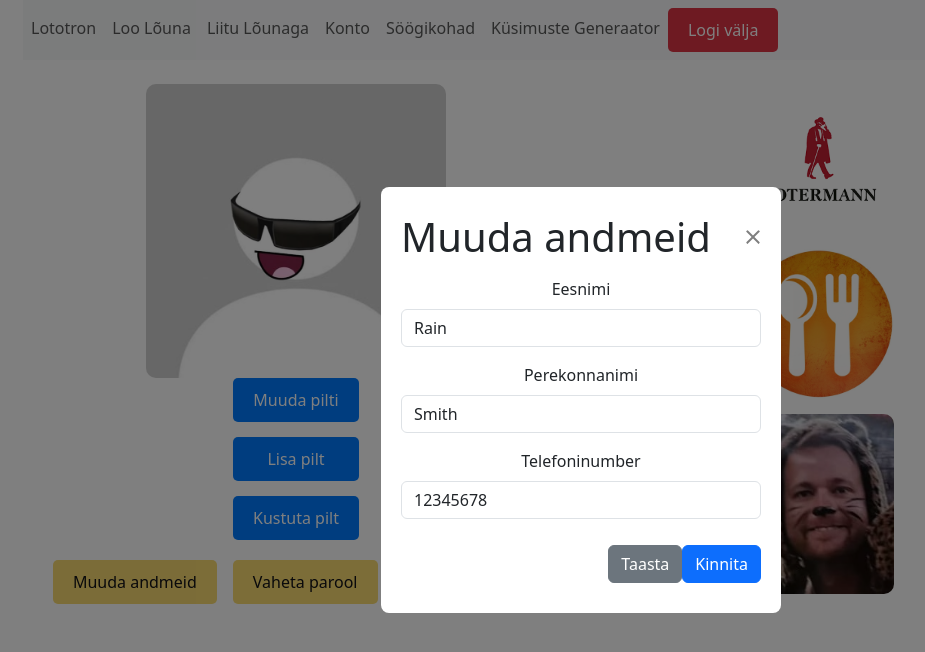
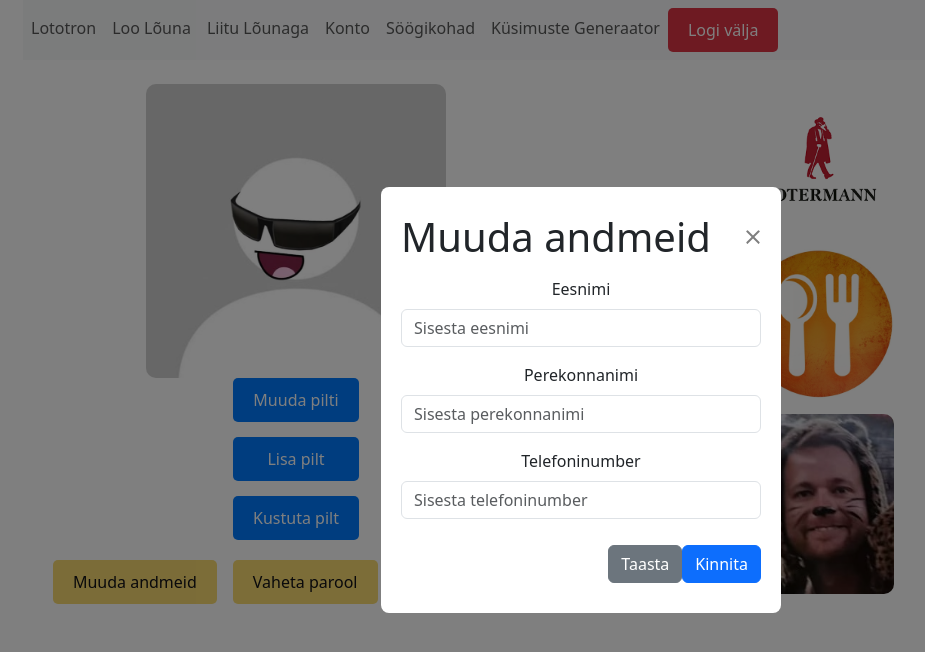
Before and after one commit to StellaTimmer/lototronfront, a Vue app: page /account in a window 1280 px wide. Both pictures are taken after a click on the button "Muuda andmeid". Shown: the top 652 px of the page, without its empty margins (59-984 px from the left). Built offline with nearby package versions, Linux system fonts and the light colour scheme; no server answers.

Commit message:
12.03 JoinLunchView.vue

```diff
--- a/src/App.vue
+++ b/src/App.vue
@@ -2,7 +2,7 @@
 
   <div>
     <nav>
-      <MainMenu v-if="isLoggedIn" @logout="handleLogout" />
+      <MainMenu v-if="isLoggedIn" @logout="handleLogout"/>
       <router-view @login="handleLogin"/>
     </nav>
 
--- a/src/components/modal/ChangeDataModal.vue
+++ b/src/components/modal/ChangeDataModal.vue
@@ -10,10 +10,12 @@
           <form @submit.prevent="handleSubmit">
             <div class="mb-3">
               <label for="firstName" class="form-label">Eesnimi</label>
+<!--              <input type="text" :value="currentUserData.firstName" @input="$emit('event-firstName-changed', $event.target.value)">-->
               <input
                   type="text"
                   id="firstName"
-                  v-model="updatedData.firstName"
+                  :value="currentUserData.firstName"
+                  @input="$emit('event-firstName-changed', $event.target.value)"
                   class="form-control"
                   placeholder="Sisesta eesnimi"
               />
@@ -23,7 +25,8 @@
               <input
                   type="text"
                   id="lastName"
-                  v-model="updatedData.lastName"
+                  :value="currentUserData.lastName"
+                  @input="$emit('event-lastName-changed', $event.target.value)"
                   class="form-control"
                   placeholder="Sisesta perekonnanimi"
               />
@@ -33,7 +36,8 @@
               <input
                   type="text"
                   id="phone"
-                  v-model="updatedData.phone"
+                  :value="currentUserData.phoneNumber"
+                  @input="$emit('event-phoneNumber-changed', $event.target.value)"
                   class="form-control"
                   placeholder="Sisesta telefoninumber"
               />
@@ -41,7 +45,7 @@
 
             <div class="modal-footer">
               <button type="button" class="btn btn-secondary" @click="handleReset">Taasta</button>
-              <button type="submit" class="btn btn-primary">Kinnita</button>
+              <button type="submit" class="btn btn-primary" @click="handleSubmit">Kinnita</button>
             </div>
           </form>
         </div>
@@ -51,26 +55,23 @@
 </template>
 
 <script>
+
 export default {
   name: "ChangeDataModal",
   props: {
     isModalOpen: Boolean,
     currentUserData: Object,
   },
-  data() {
-    return {
-      updatedData: { ...this.currentUserData },
-    };
-  },
   methods: {
 
-    handleSubmit() {
-      this.$emit("submit", this.updatedData);
-      this.$emit("close");
+     handleSubmit() {
+      this.$emit("event-update-profile");
     },
 
     handleReset() {
-      this.updatedData = { ...this.currentUserData };
+      this.$emit('event-firstName-changed', "")
+      this.$emit('event-lastName-changed', "")
+      this.$emit('event-phoneNumber-changed', "")
     },
   },
 };
--- /dev/null
+++ b/src/services/ProfileService.js
@@ -0,0 +1,12 @@
+import axios from "axios";
+
+export default {
+    sendGetProfileRequest(userId) {
+        return axios.get('/profile', {
+                params: {
+                    userId: userId
+                }
+            }
+        );
+    },
+}
--- a/src/views/AccountView.vue
+++ b/src/views/AccountView.vue
@@ -4,7 +4,8 @@
     <div class="row">
       <div class="col">
         <nav class="navbar navbar-expand-lg navbar-light bg-light">
-          <button class="navbar-toggler" type="button" data-toggle="collapse" data-target="#navbarNav" aria-controls="navbarNav" aria-expanded="false" aria-label="Toggle navigation">
+          <button class="navbar-toggler" type="button" data-toggle="collapse" data-target="#navbarNav"
+                  aria-controls="navbarNav" aria-expanded="false" aria-label="Toggle navigation">
             <span class="navbar-toggler-icon"></span>
           </button>
           <div class="collapse navbar-collapse" id="navbarNav">
@@ -38,7 +39,7 @@
 
     <div class="row my-4">
       <div class="col-md-6">
-        <ProfileImage />
+        <ProfileImage/>
         <button @click="isEditProfileModal = true" class="action-button yellow me-3">Muuda andmeid</button>
         <button @click="openChangePasswordModal" class="action-button yellow me-3">Vaheta parool</button>
         <button @click="isDeleteAccountModal = true" class="action-button delete-button">Kustuta konto</button>
@@ -69,7 +70,10 @@
     <ChangeDataModal
         :isModalOpen="isEditProfileModal"
         :currentUserData="userData"
-        @submit="updateUserData"
+        @event-firstName-changed="setUserDataFirstName"
+        @event-lastName-changed="setUserDataLastName"
+        @event-phoneNumber-changed="setUserDataPhoneNumber"
+        @event-update-profile="updateUserData"
         @close="closeModal"
     />
     <DeleteAccountModal
@@ -87,6 +91,7 @@ import ChangeDataModal from "@/components/modal/ChangeDataModal.vue";
 import ChangePasswordModal from "@/components/modal/ChangePasswordModal.vue";
 import DeleteAccountModal from "@/components/modal/DeleteAccountModal.vue";
 import NavigationService from "@/services/NavigationService";
+import ProfileService from "@/services/ProfileService";
 
 export default {
   name: "AccountView",
@@ -98,17 +103,43 @@ export default {
   },
   data() {
     return {
+      userId: Number(sessionStorage.getItem('userId')),
+
       userData: {
-        firstName: "Rain",
-        lastName: "Smith",
-        phone: "12345678",
+        firstName: '',
+        lastName: '',
+        phoneNumber: '',
       },
+
       isEditProfileModal: false,
       isChangePasswordModal: false,
       isDeleteAccountModal: false,
     };
   },
   methods: {
+    setUserDataFirstName(firstName) {
+      this.userData.firstName = firstName
+    },
+
+    setUserDataLastName(lastName) {
+      this.userData.lastName = lastName
+    },
+
+    setUserDataPhoneNumber(phoneNumber) {
+      this.userData.phoneNumber = phoneNumber
+    },
+
+
+    handleGetUserDataResponse(response) {
+      return this.userData = response.data;
+    },
+
+    getUserData() {
+      ProfileService.sendGetProfileRequest(this.userId)
+          .then(response => this.handleGetUserDataResponse(response))
+          .catch(() => NavigationService.navigateToErrorView())
+    },
+
     logout() {
       setTimeout(() => {
         this.$router.push("/");
@@ -121,9 +152,8 @@ export default {
         NavigationService.navigateToHomeView();
       }, 1000);
     },
-    updateUserData(updatedData) {
-      this.userData = updatedData;
-      console.log("Kinnitatud andmed:", updatedData);
+    updateUserData() {
+
     },
     updatePassword(passwordData) {
       console.log("Muudetud parool:", passwordData);
@@ -136,6 +166,9 @@ export default {
       this.isChangePasswordModal = false;
     },
   },
+  beforeMount() {
+    this.getUserData()
+  }
 };
 </script>
 
@@ -198,5 +231,4 @@ export default {
 }
 
 
-
 </style>
```
Lines whose indentation alone changed are shown as unchanged.
